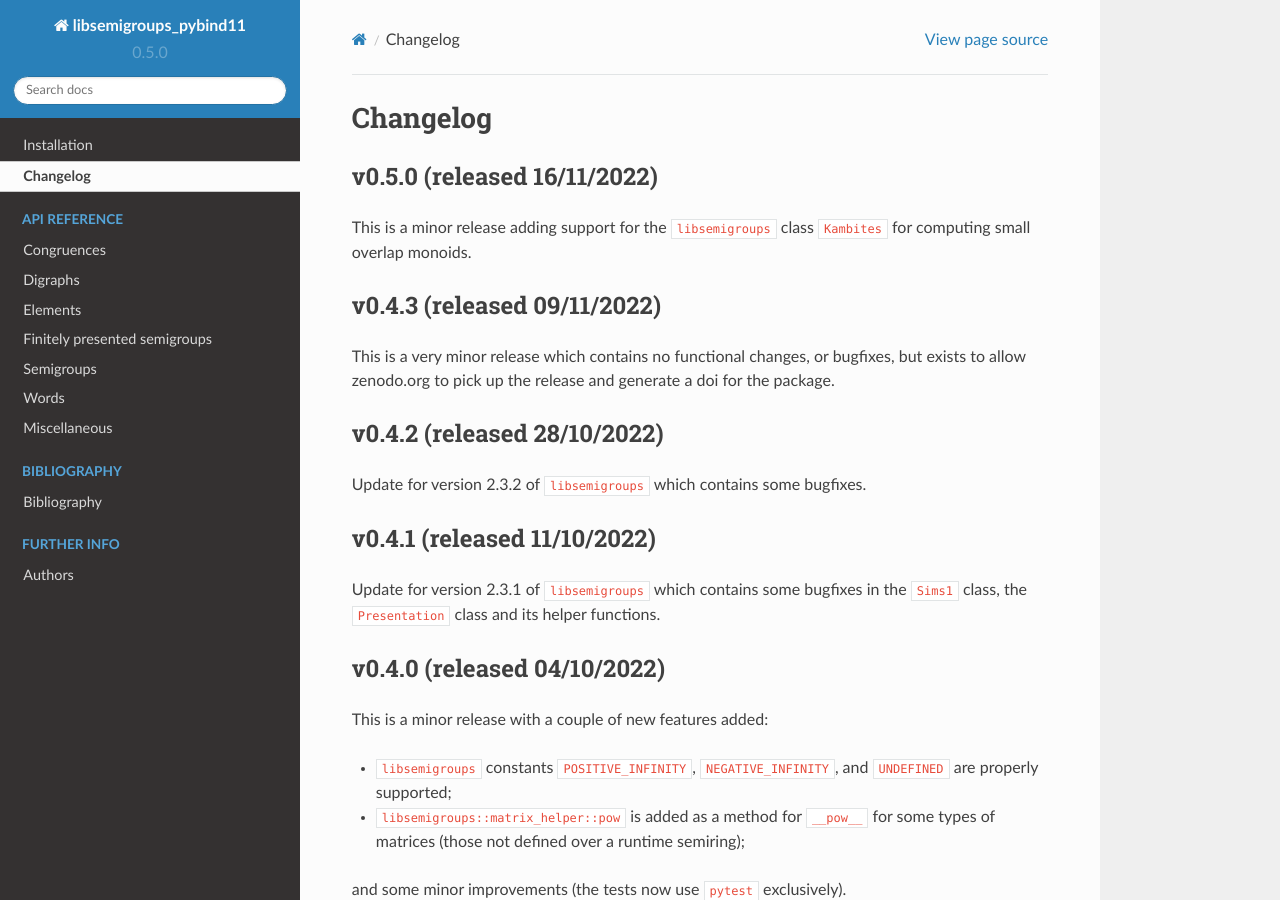
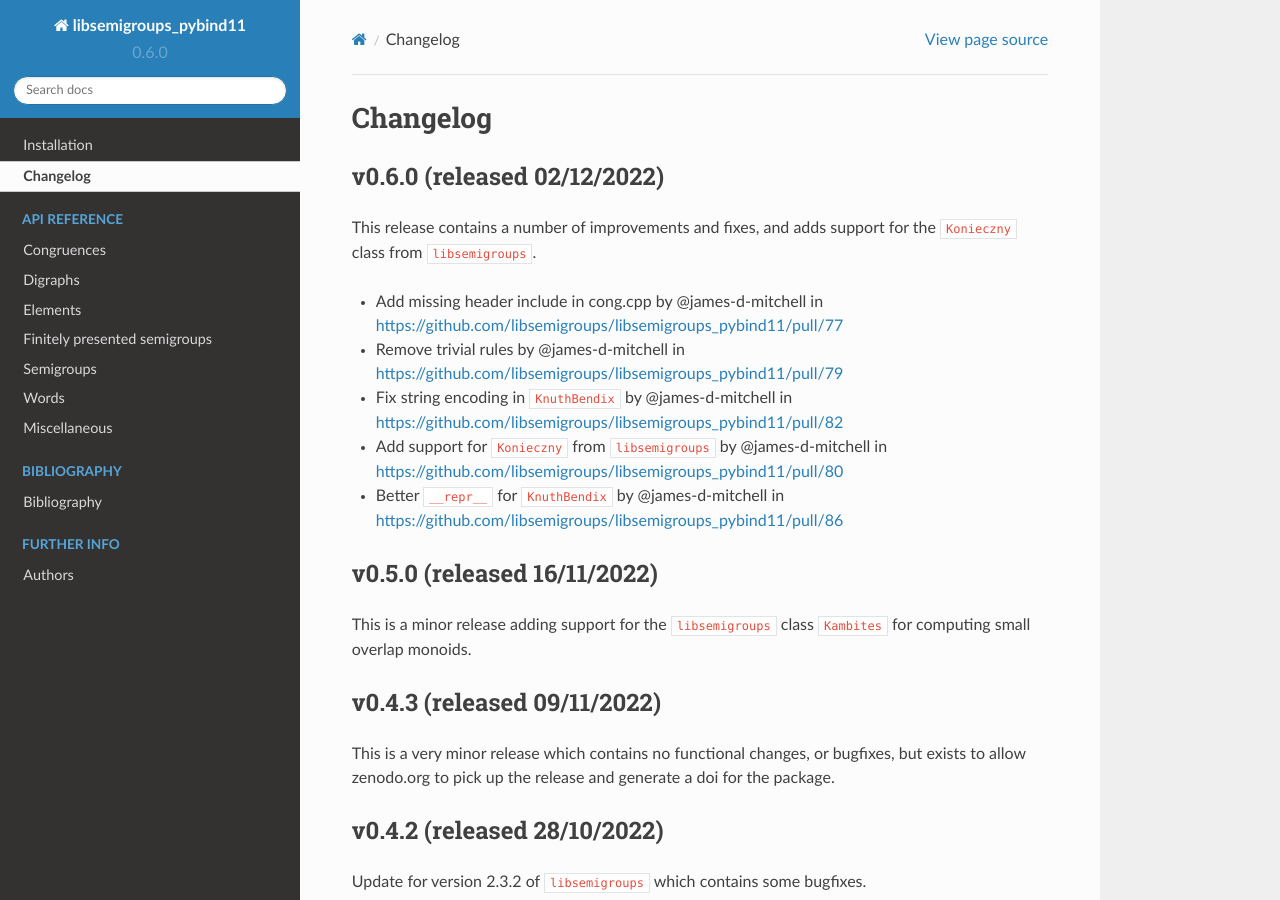
Before and after one commit to libsemigroups/libsemigroups_pybind11, a Sphinx documentation site: the page built from docs/source/changelog.rst, in a window 1280 px wide and 900 px high. Built offline with Sphinx 7.4.7 and the Read the Docs theme 2.0.0, drawn with Linux system fonts in a browser that asks for light colours; pages that are not in the unit, such as notebooks, are missing from menus.

Commit message:
Update version numbers etc for 0.6.0

```diff
--- a/docs/source/changelog.rst
+++ b/docs/source/changelog.rst
@@ -6,6 +6,23 @@
 
 Changelog
 =========
+
+v0.6.0 (released 02/12/2022)
+----------------------------
+
+This release contains a number of improvements and fixes, and adds support for
+the ``Konieczny`` class from ``libsemigroups``.
+
+* Add missing header include in cong.cpp by @james-d-mitchell in
+  https://github.com/libsemigroups/libsemigroups_pybind11/pull/77
+* Remove trivial rules by @james-d-mitchell in
+  https://github.com/libsemigroups/libsemigroups_pybind11/pull/79
+* Fix string encoding in ``KnuthBendix`` by @james-d-mitchell in
+  https://github.com/libsemigroups/libsemigroups_pybind11/pull/82
+* Add support for ``Konieczny`` from ``libsemigroups`` by @james-d-mitchell in
+  https://github.com/libsemigroups/libsemigroups_pybind11/pull/80
+* Better ``__repr__`` for ``KnuthBendix`` by @james-d-mitchell in
+  https://github.com/libsemigroups/libsemigroups_pybind11/pull/86
 
 v0.5.0 (released 16/11/2022)
 ----------------------------
--- a/docs/source/conf.py
+++ b/docs/source/conf.py
@@ -26,8 +26,8 @@ master_doc = "index"
 project = u"libsemigroups_pybind11"
 copyright = u"2021-2022, J. D. Mitchell + Maria Tsalakou"
 author = u"J. D. Mitchell + Maria Tsalakou"
-version = u"0.5.0"
-release = u"0.5.0"
+version = u"0.6.0"
+release = u"0.6.0"
 language = "python"
 exclude_patterns = ["_build"]
 pygments_style = "sphinx"
--- a/docs/source/index.rst
+++ b/docs/source/index.rst
@@ -1,4 +1,4 @@
-libsemigroups_pybind11 - Version 0.5.0
+libsemigroups_pybind11 - Version 0.6.0
 ======================================
 
 python bindings for the C++ library libsemigroups
--- a/docs/source/install.rst
+++ b/docs/source/install.rst
@@ -4,7 +4,7 @@
 
    The full license is in the file LICENSE, distributed with this software.
 
-.. |libsemigroups-pybind11-version| replace:: 0.5.0
+.. |libsemigroups-pybind11-version| replace:: 0.6.0
 
 Installation
 ============
--- a/setup.py
+++ b/setup.py
@@ -29,7 +29,7 @@ from tools import (  # pylint: disable=import-error, wrong-import-position
     minimum_libsemigroups_version,
 )
 
-__version__ = "0.5.0"
+__version__ = "0.6.0"
 
 
 def compare_version_numbers(supplied, required):
@@ -146,7 +146,7 @@ if os.path.exists(LIBRARY_PATH_NO_L):
             os.environ["LD_LIBRARY_PATH"] += PREFIX + LIBRARY_PATH_NO_L
     else:
         os.environ["LD_LIBRARY_PATH"] = LIBRARY_PATH_NO_L
-print(os.environ["LD_LIBRARY_PATH"])
+    print(os.environ["LD_LIBRARY_PATH"])
 
 
 include_path = [
```
Also changed, not shown: README.md (+5 -5 lines).
